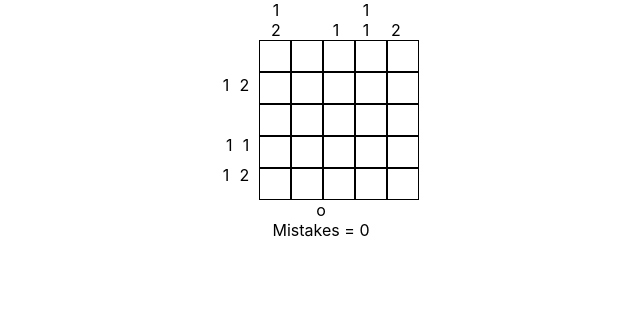
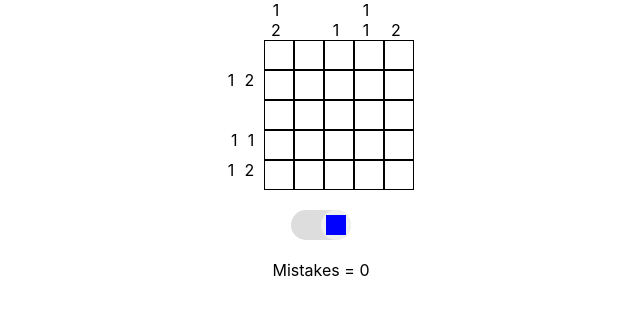
Before and after one commit to MaxLongBao/nonogram, a React (Create React App) app: page / in a window 1280 px wide. Shown: the top 316 px of the page, without its empty margins (319-959 px from the left). Built offline with nearby package versions, Linux system fonts and the light colour scheme.

Commit message:
switch done

```diff
--- a/src/components/Grid/index.js
+++ b/src/components/Grid/index.js
@@ -31,7 +31,7 @@ const Grid = (props) => {
       );
     })
     return (
-      <div className='rowData'>{singleValue}</div>
+      <div className='row-data'>{singleValue}</div>
     )
   })
 
@@ -42,7 +42,7 @@ const Grid = (props) => {
         );
       })
     return (
-      <div className='columnData'>{singleValue}</div>
+      <div className='column-data'>{singleValue}</div>
     )
   })
 
--- a/src/components/Grid/styled.css
+++ b/src/components/Grid/styled.css
@@ -3,7 +3,7 @@
   justify-content: center;
 }
 
-.rowData {
+.row-data {
   display: flex;
   justify-content: flex-end;
   height: 30px;
@@ -13,7 +13,7 @@
   margin-right: 10px;
 }
 
-.columnData {
+.column-data {
   display: flex;
   flex-direction: column;
   justify-content: flex-end;
--- a/src/components/Switch/index.js
+++ b/src/components/Switch/index.js
@@ -5,12 +5,31 @@ const Switch = (props) => {
 
   const { handleSwitch, filled } = props;
 
+  let squareStyle;
+  let toggleStyle;
+
+  if (filled) {
+    squareStyle = {
+      backgroundColor: 'blue'
+    }
+    toggleStyle = {
+      justifyContent: 'flex-end'
+    }
+  } else {
+    squareStyle = {
+      backgroundColor: 'red'
+    }
+    toggleStyle = {
+      justifyContent: 'flex-start'
+    }
+  }
+
   return (
-    <div className='switch'>
-      { filled
-      ? <div onClick={handleSwitch} >o</div>
-      : <div onClick={handleSwitch} >x</div>
-      }
+    <div className='switch' onClick={handleSwitch} style={toggleStyle}>
+      <div className='toggle'>
+        <div className='square' style={squareStyle}>
+        </div>
+      </div>
     </div>
   );
 };
--- a/src/components/Switch/styled.css
+++ b/src/components/Switch/styled.css
@@ -1,4 +1,24 @@
 .switch {
   display: flex;
+  margin: 20px auto;
+  height: 30px;
+  width: 60px;
+  background-color: #dddddd;
+  border-radius: 20px;
+}
+
+.toggle {
+  width: 30px;
+  height: 30px;
+  background-color: #efefef;
+  border-radius: 40px;
+  display: flex;
   justify-content: center;
+  align-items: center;
 }
+
+.square {
+  width: 20px;
+  height: 20px;
+  margin: 0 auto;
+}
--- a/src/index.css
+++ b/src/index.css
@@ -1,3 +1,7 @@
+* {
+  box-sizing: border-box;
+}
+
 body {
   margin: 0;
   font-family: -apple-system, BlinkMacSystemFont, 'Segoe UI', 'Roboto', 'Oxygen',
```
